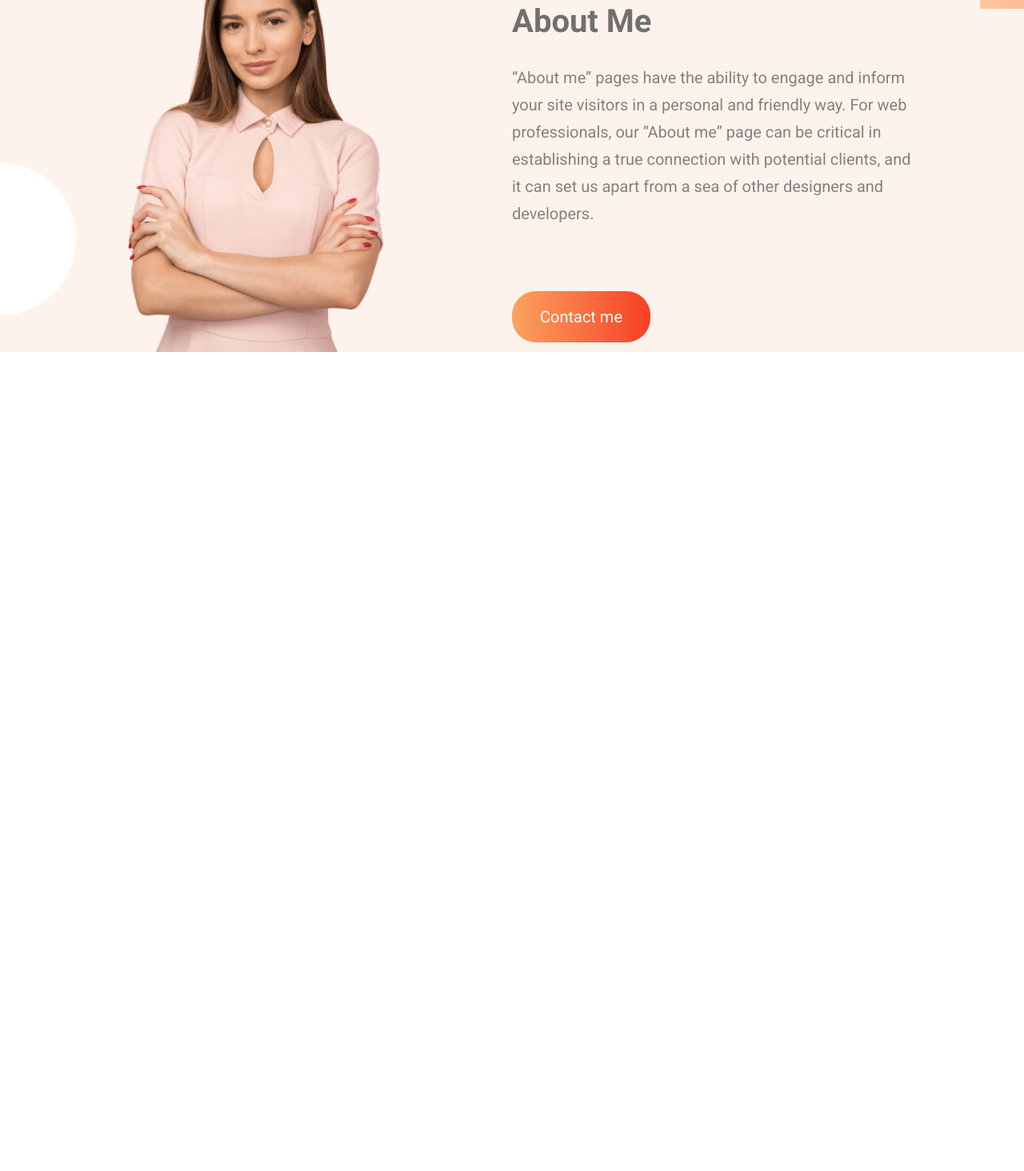
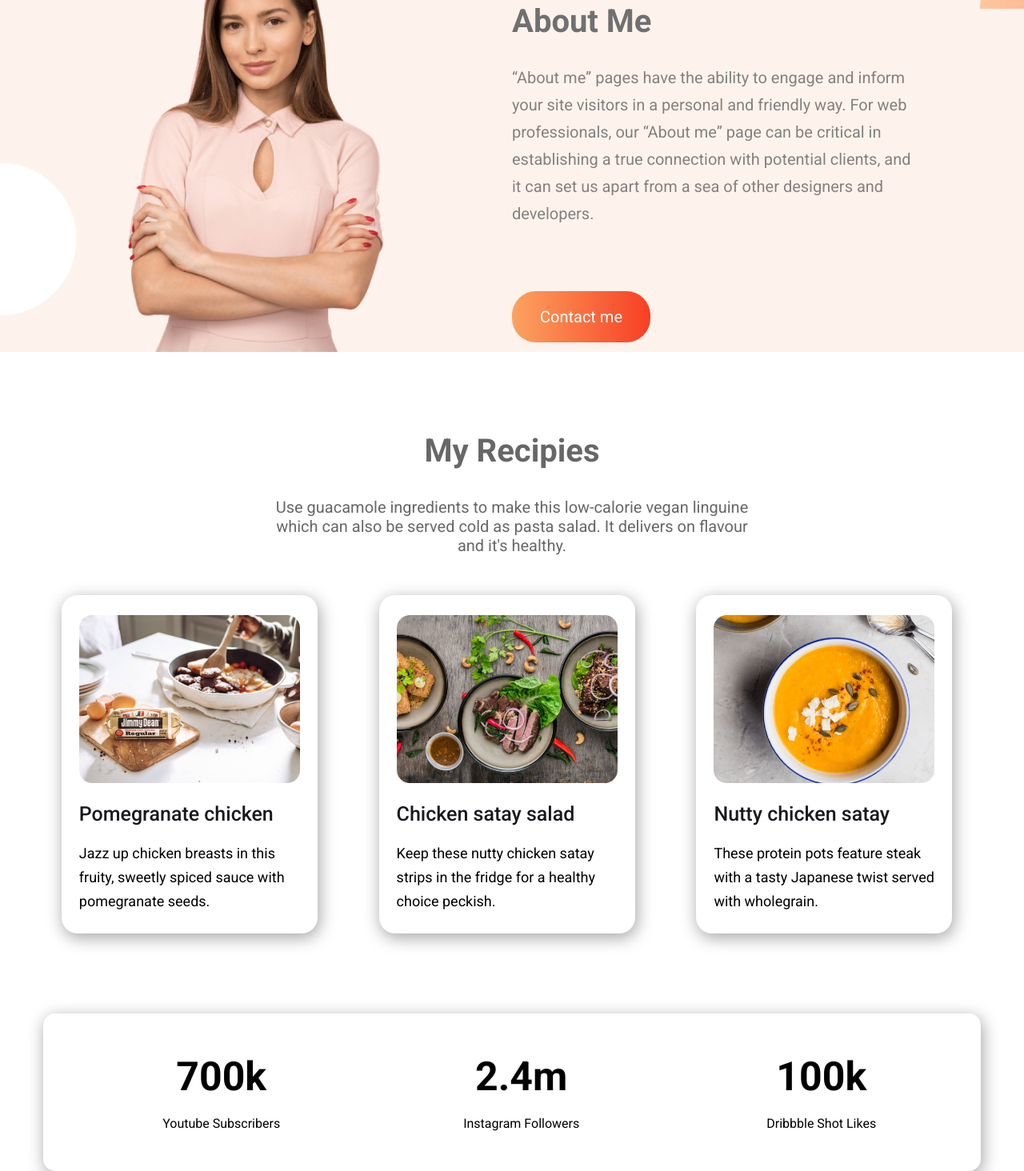
Before and after one commit to shree7890/assignment-1pro-hero, a plain HTML site: page index.html in a window 1280 px wide. Shown: the part 879-2343 px from the top of the page at 80% size. Before the commit the page ends 1319 px from the top, so only its background shows below. Drawn offline with Linux system fonts and the light colour scheme.

Commit message:
recipe and counter section

```diff
--- a/index.html
+++ b/index.html
@@ -41,6 +41,47 @@
             <a href="https://www.google.com" target="_blank" class="order-btn">Contact me</a>
         </div>
     </section>
+    <section class="recipe-section">
+        <div class="intro-recipe">
+            <h2>My Recipies</h2>
+            <p>Use guacamole ingredients to make this low-calorie vegan linguine which can also be served cold as pasta
+                salad. It delivers on flavour and it's healthy.</p>
+        </div>
+        <div class="details-recipe-food">
+            <div class="quick-healthy-recipe">
+                <img src="images/Project Cover.jpg" alt="">
+                <h3>Pomegranate chicken</h3>
+                <p>Jazz up chicken breasts in this fruity, sweetly spiced sauce with pomegranate seeds.</p>
+            </div>
+            <div class="quick-healthy-recipe">
+                <img src="images/Project Cover1.jpg" alt="">
+                <h3>Chicken satay salad</h3>
+                <p>Keep these nutty chicken satay strips in the fridge for a healthy choice peckish.</p>
+            </div>
+            <div class="quick-healthy-recipe">
+                <img src="images/Project Cover.png" alt="">
+                <h3>Nutty chicken satay</h3>
+                <p>These protein pots feature steak with a tasty Japanese twist served with wholegrain.
+                </p>
+            </div>
+        </div>
+    </section>
+    <section>
+        <div class="counter-section">
+            <div class="counter-up">
+                <h1>700k</h1>
+                <p>Youtube Subscribers</p>
+            </div>
+            <div class="counter-up">
+                <h1>2.4m</h1>
+                <p>Instagram Followers</p>
+            </div>
+            <div class="counter-up">
+                <h1>100k</h1>
+                <p>Dribbble Shot Likes</p>
+            </div>
+        </div>
+    </section>
 </body>
 
 </html>
--- a/style.css
+++ b/style.css
@@ -82,3 +82,70 @@ section.about-section {
     margin-bottom: 100px;
     max-width: 500px;
 }
+.recipe-section {
+    padding: 100px 0px;
+}
+.intro-recipe h2 {
+    text-align: center;
+    font-size: 40px;
+    color: #676767;
+    font-family: 'Roboto';
+    margin-bottom: 35px;
+}
+.intro-recipe p {
+    text-align: center;
+    width: 600px;
+    margin: 0 auto;
+    font-size: 20px;
+    color: #676767;
+    margin-bottom: 50px;
+}
+.details-recipe-food {
+    display: flex;
+}
+.quick-healthy-recipe {
+    width: 25%;
+    box-shadow: 2px 5px 20px 1px #aaaaaa;
+    padding: 25px 22px;
+    border-radius: 20px;
+    box-sizing: border-box;
+    margin-left: 6%;
+}
+.quick-healthy-recipe img {
+    width: 100%;
+}
+.quick-healthy-recipe h3 {
+    color: #18191F;
+    font-size: 32px;
+}
+.quick-healthy-recipe h3 {
+    color: #18191F;
+    font-size: 25px;
+    font-weight: 500;
+    margin-top: 20px;
+}
+.quick-healthy-recipe p {
+    font-size: 18px;
+    line-height: 30px;
+    margin-top: 20px;
+}
+.counter-section {
+    display: flex;
+    box-shadow: 2px 5px 20px 1px #aaaaaa;
+    width: 1172px!important;
+    margin: 0 auto;
+    padding: 50px 0px;
+    border-radius: 15px;
+}
+.counter-up {
+    width: 26%;
+    margin-left: 6%;
+    text-align: center;
+}
+.counter-up h1 {
+    font-size: 50px;
+    margin-bottom: 20px;
+}
+.counter-up p {
+    font-size: 16px;
+}
```
